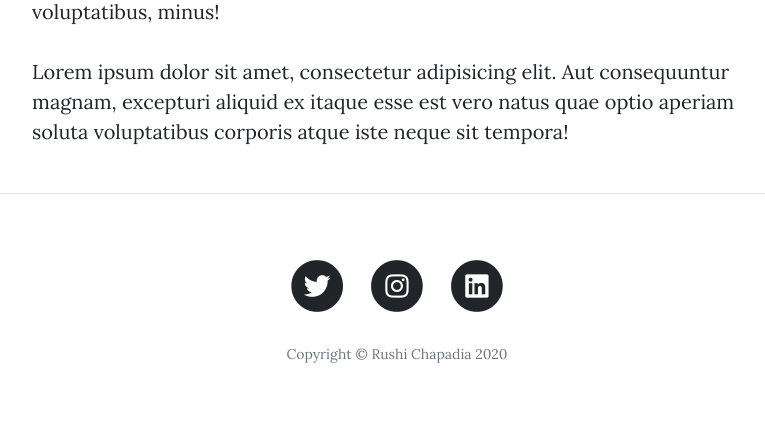
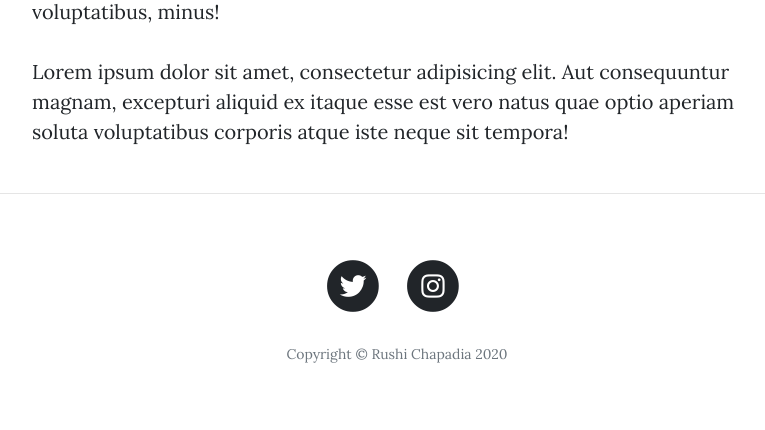
Before and after one commit to it-is-Abhishek/flaskblog1, a Flask app: page /about in a window 1280 px wide. Shown: the part 825-1255 px from the top of the page, without its empty margins (243-1008 px from the left). Run offline with Flask 2, Linux system fonts and the light colour scheme; some libraries are stand-ins or nearby versions.

Commit message:
Update layout.html

```diff
--- a/templates/layout.html
+++ b/templates/layout.html
@@ -82,15 +82,7 @@
                 </span>
               </a>
             </li>
-            <li class="list-inline-item">
-              <a href="{{params['linkedin_url']}}" target="_blank">
-                <span class="fa-stack fa-lg">
-                  <i class="fas fa-circle fa-stack-2x"></i>
-                  <i class="fab fa-linkedin fa-stack-1x fa-inverse"></i>
-                </span>
-              </a>
-            </li>
-          </ul>
+
           <p class="copyright text-muted">Copyright &copy; Rushi Chapadia 2020</p>
         </div>
       </div>
```
